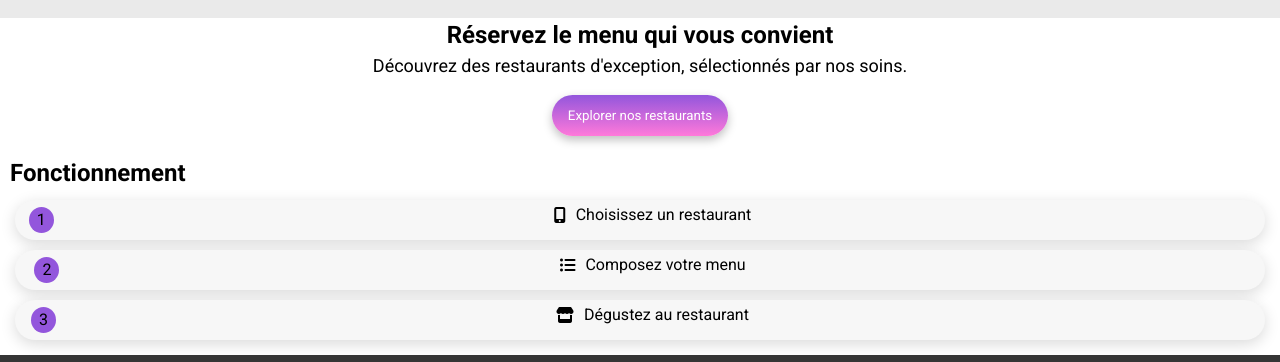
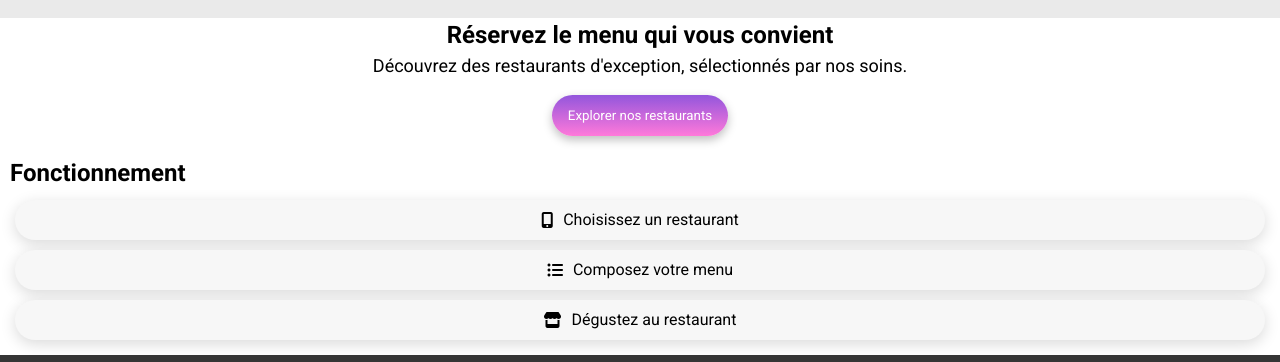
Before and after one commit to AnaisBEGUE/Oh-My-Food, a website: page index.html in a window 1280 px wide. Shown: the part 140-502 px from the top of the page. Drawn offline with Linux system fonts and the light colour scheme; a web font is replaced by a local one.

Commit message:
partie fonctionnement
test pour l'affichage des  numéro

```diff
--- a/index.html
+++ b/index.html
@@ -38,17 +38,14 @@
             <h2 class="section__title">Fonctionnement</h2>
             <ul class="section__function">
                 <li class="section__function__card">
-                    <p>1</p>
                     <i class="fa-solid fa-mobile-screen-button"></i>
                     Choisissez un restaurant
                 </li>
                 <li class="section__function__card">
-                    <p>2</p>
-                    <i class="fa-solid fa-list-ul"></i>
+                    <i class="fa-solid fa-list-ul section__function__card__icons"></i>
                     Composez votre menu
                 </li>
                 <li class="section__function__card">
-                    <p>3</p>
                     <i class="fa-solid fa-store"> </i>
                     Dégustez au restaurant
                 </li>
@@ -63,9 +60,13 @@
     <footer class="footer">
         <h2 class="footer__title"> Ohmyfood </h2>
         <ul class="footer__list">
-            <li class="footer__list__element"><i class="fa-solid fa-utensils footer__list__element__icons"></i> Proposer
-                un restaurant</li>
-            <li class="footer__list__element"><i class="fa-solid fa-handshake-angle"></i> Devenir partenaire</li>
+            <li class="footer__list__element">
+                <i class="fa-solid fa-utensils footer__list__element__icons"></i>
+                Proposer un restaurant
+            </li>
+            <li class="footer__list__element"><i class="fa-solid fa-handshake-angle"></i>
+                Devenir partenaire
+            </li>
             <li class="footer__list__element"> Mentions légales</li>
             <li class="footer__list__element">Contact</li>
         </ul>
--- a/sass/pages/_accueil.scss
+++ b/sass/pages/_accueil.scss
@@ -73,15 +73,8 @@
         box-shadow: 0px 4px 15px rgba(0, 0, 0, 0.15);
         border-radius: 20px;
         height: 40px;
-
-        & p{
-            position:relative;
-            left:-40%;
-            border:none;
-            padding:5px 8px;
-            border-radius:50%;
-            background-color: $primary-color;
-            z-index: 1;
-        }
-    }
+    //     &__icons{
+    //         padding-right: 5px;
+    //     }
+     }
 }
```
Also changed, not shown: assets/css/style.css, 1 other file.
